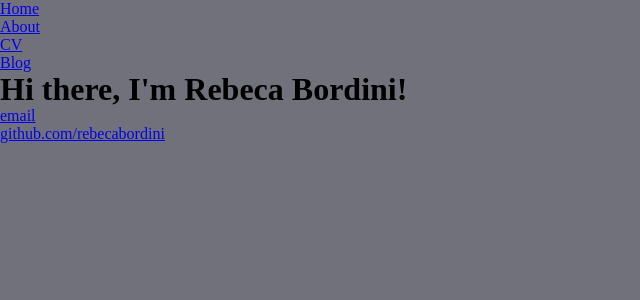
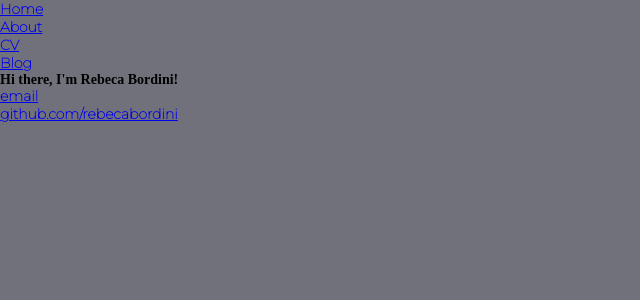
Before and after one commit to rebecabordini/rebecabordini.github.io, a Jekyll site: the page built from index.html, in a window 1280 px wide. Shown: the top 300 px of the page, without its empty margins (0-640 px from the left). Built offline with Jekyll 4.4.1, drawn with Linux system fonts in a browser that asks for light colours; some web fonts are replaced.

Commit message:
Add fonts

```diff
--- a/_layouts/default.html
+++ b/_layouts/default.html
@@ -2,6 +2,8 @@
 <html>
     <head>
         <title>{{ page.title }}</title>
+        <link rel="stylesheet" href="https://use.typekit.net/ybc2clq.css">
+        <link rel="stylesheet" href="https://fonts.googleapis.com/css2?family=Montserrat:wght@100&display=swap">
         <link rel="stylesheet" type="text/css" href="/css/main.css">
     </head>
     <body>
--- a/css/main.css
+++ b/css/main.css
@@ -29,14 +29,21 @@ h4,
 h5,
 h6 {
   margin: 0;
+  font-family: freight-text-pro, serif;
+  font-weight: 600;
+  font-style: normal;
   grid-column-start: 2;
   grid-column-end: 3;
   grid-row-start: 2;
   grid-row-end: 3;
+  font-size: 14px;
   line-height: 1.1;
 }
 
 h6 {
+  font-family: 'Montserrat', sans-serif;
+  font-weight: 100;
+  font-size: 10px;
   line-height: 1;
   grid-row-start: 7;
   grid-row-end: 8;
@@ -45,7 +52,9 @@ h6 {
 }
 
 article {
+  font-size: 16px;
   line-height: 18.2px;
+  font-family: freight-text-pro, serif;
   grid-row-start: 2;
   grid-row-end: 8;
 }
@@ -96,4 +105,7 @@ article {
 
 ul {
   list-style: none;
+  font-family: 'Montserrat', sans-serif;
+  font-weight: bold;
+  font-size: 14px;
 }
```
